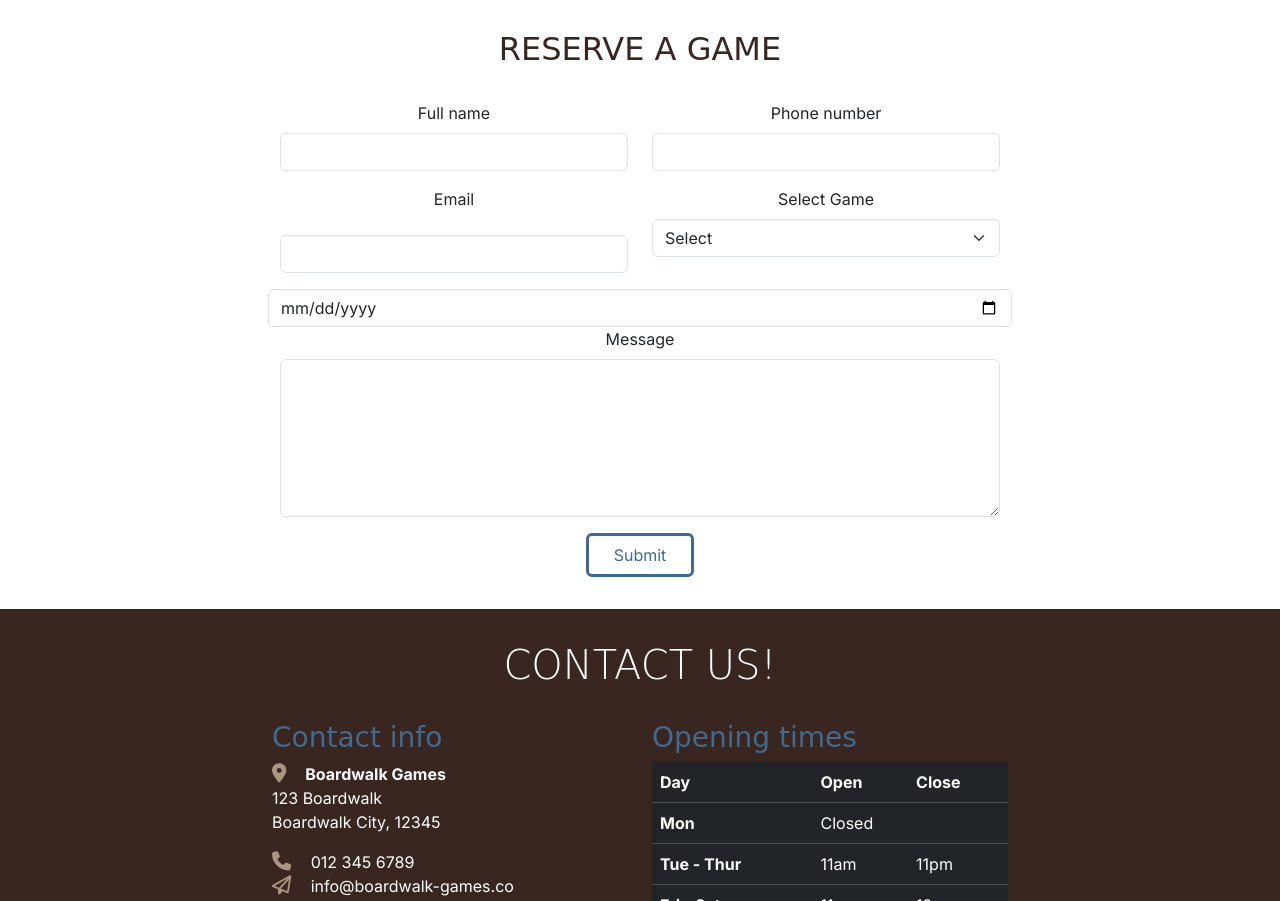
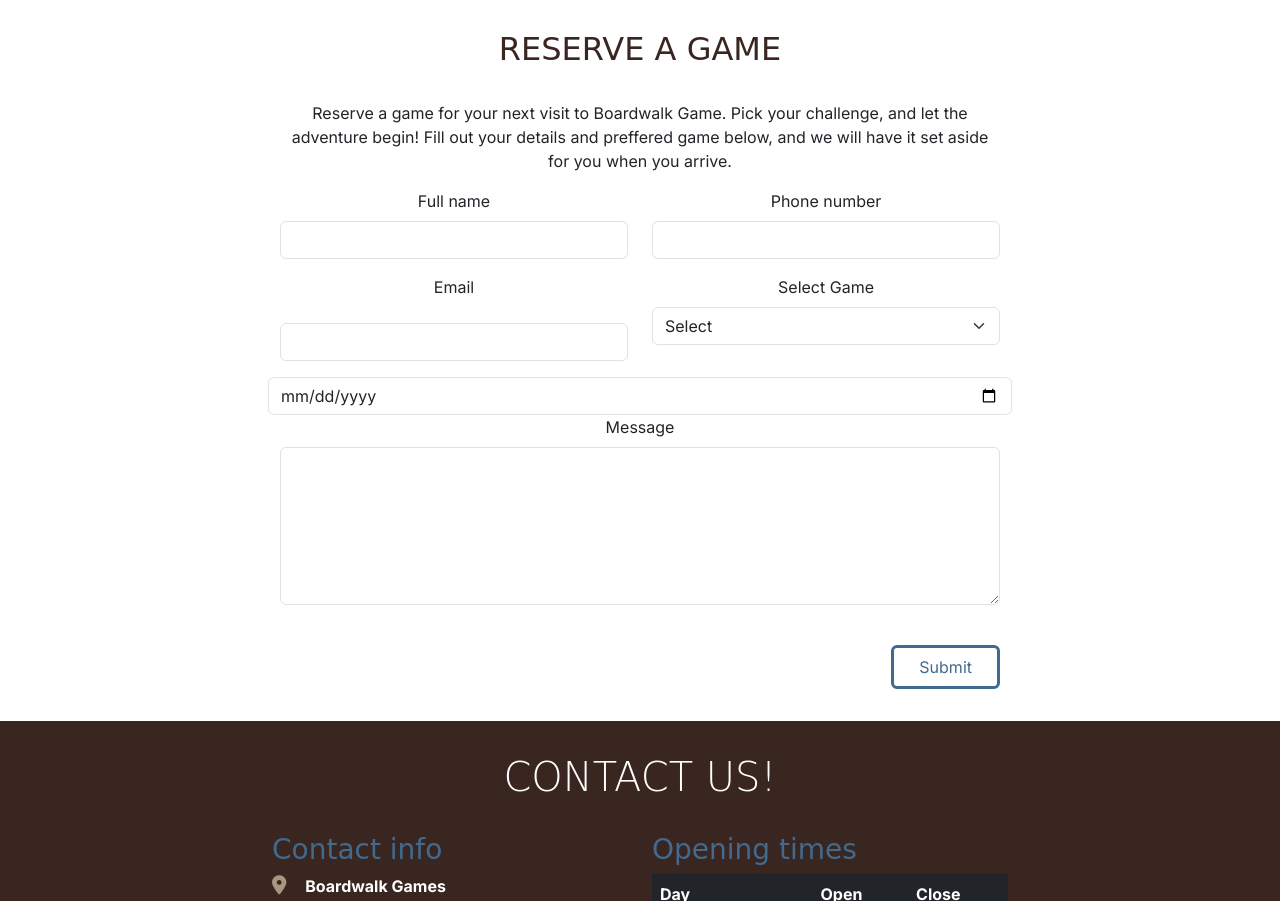
Before and after one commit to HafsaA85/boardwalk-games, a plain HTML site: page game-library.html in a window 1280 px wide. Shown: the part 2236-3137 px from the top of the page. Drawn offline with nearby package versions, Linux system fonts and the light colour scheme; a web font is replaced by a local one.

Commit message:
submit btn

```diff
--- a/game-library.html
+++ b/game-library.html
@@ -344,11 +344,14 @@
 
 </section>
 
-<!-- Booking inquiry form section -->
+<!-- Reserve a game form section -->
     <section id="reserve-game" class="container section">
         <div class="row justify-content-center">
             <div class="col-12 text-center col-md-8">
                 <h2>Reserve a Game</h2>
+                <p>Reserve a game for your next visit to Boardwalk Game. Pick your challenge, and let the adventure begin!
+                    Fill out your details and preffered game below, and we will have it set aside for you when you arrive.
+                </p>
                 <form action="success.html" method="GET">
                     <div class="row">
                         <div class="col-12 col-lg-6 mb-3">
@@ -384,8 +387,9 @@
                             <textarea class="form-control" rows="6" id="message" name="message" required></textarea>
                         </div>
                     </div>
-
-                    <button type="submit" class="btn custom-button-outline" class="text-end mt-4">Submit</button>
+<div class="col-12 text-end mt-4">
+                    <button type="submit" class="btn custom-button-outline">Submit</button>
+                    </div>
                 </form>
             </div>
         </div>
```
